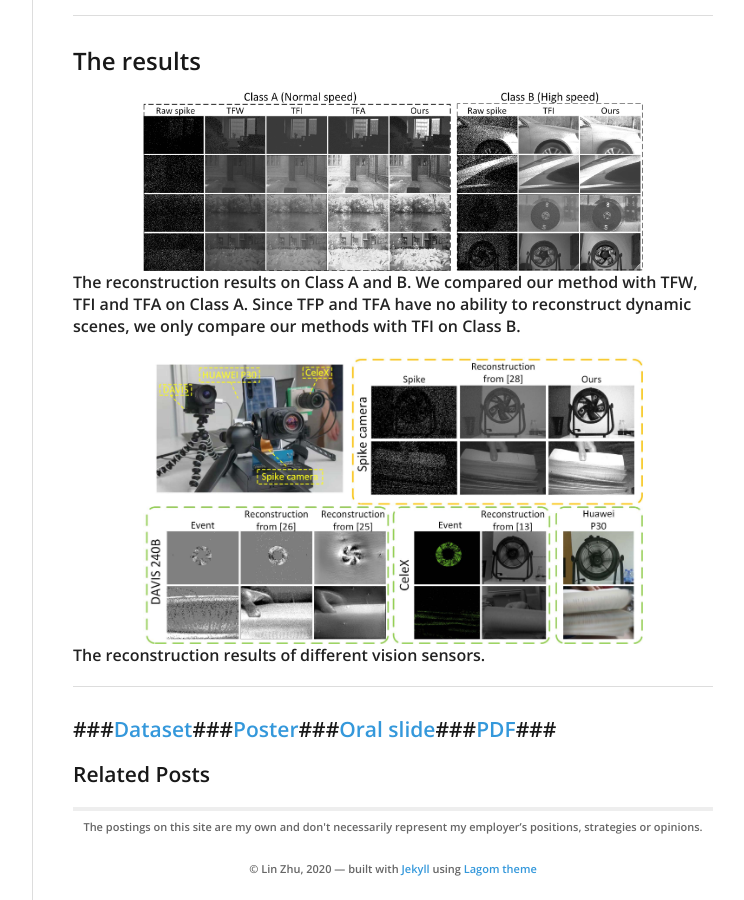
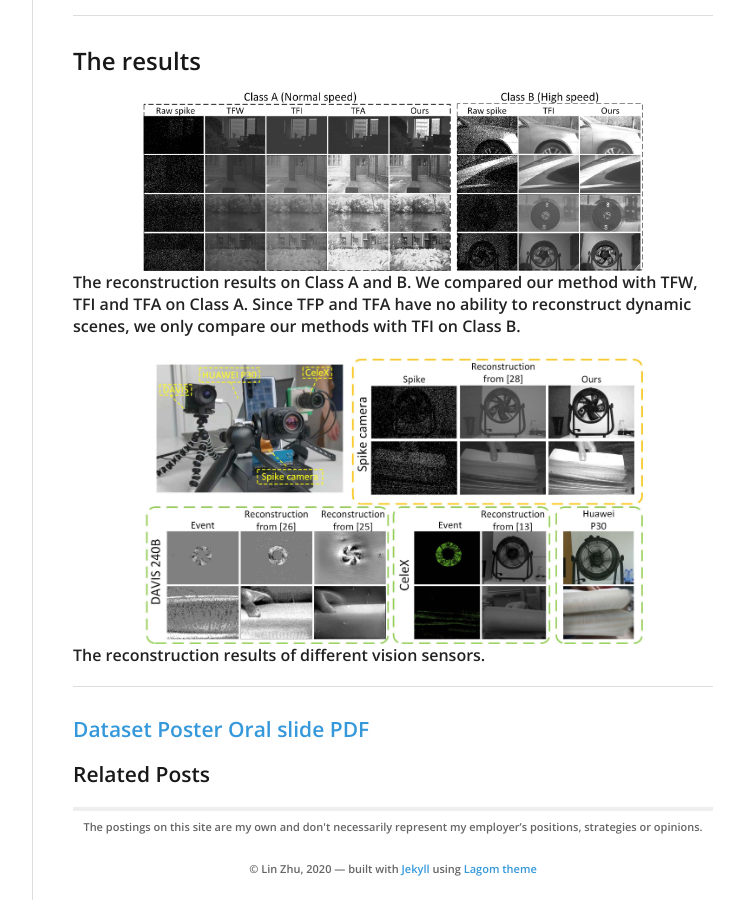
Before and after one commit to Crazyspike/crazyspike.github.io, a Jekyll site: the page built from _posts/2020-7-22-Retina-like Visual Image Reconstruction via Spiking Neural Model.md, in a window 1280 px wide and 900 px high, scrolled down 1797 px. Shown: the whole window, without its empty margins (378-1122 px from the left). Built offline with Jekyll 4.4.1, drawn with Linux system fonts in a browser that asks for light colours.

```diff
--- a/_posts/2020-7-22-Retina-like Visual Image Reconstruction via Spiking Neural Model.md
+++ b/_posts/2020-7-22-Retina-like Visual Image Reconstruction via Spiking Neural Model.md
@@ -37,4 +37,4 @@ fovea to record the nature scenes by continuous-time spikes instead of frame-bas
 
 ---
 
-### ###[Dataset](https://www.pkuml.org/resources/pku-spike-recon-dataset.html)###[Poster](https://raw.githubusercontent.com/Crazyspike/crazyspike.github.io/master/img/poster-2783.pdf)###[Oral slide](https://www.slideshare.net/secret/mZdvclfFoD4IVh)###[PDF](https://openaccess.thecvf.com/content_CVPR_2020/papers/Zhu_Retina-Like_Visual_Image_Reconstruction_via_Spiking_Neural_Model_CVPR_2020_paper.pdf)###
+### [Dataset](https://www.pkuml.org/resources/pku-spike-recon-dataset.html) [Poster](https://raw.githubusercontent.com/Crazyspike/crazyspike.github.io/master/img/poster-2783.pdf) [Oral slide](https://www.slideshare.net/secret/mZdvclfFoD4IVh) [PDF](https://openaccess.thecvf.com/content_CVPR_2020/papers/Zhu_Retina-Like_Visual_Image_Reconstruction_via_Spiking_Neural_Model_CVPR_2020_paper.pdf)
```
